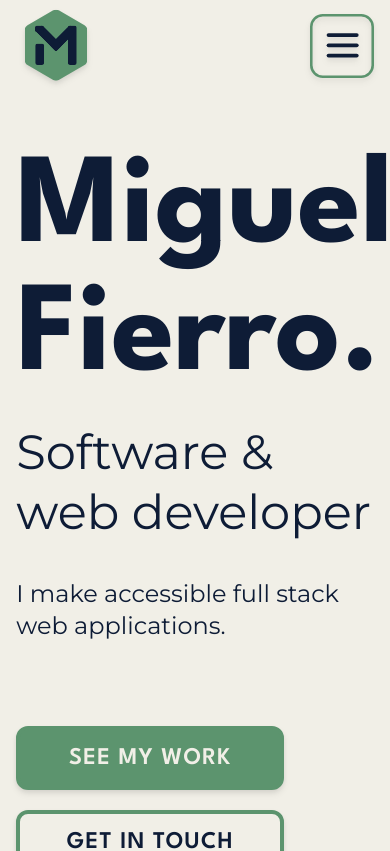
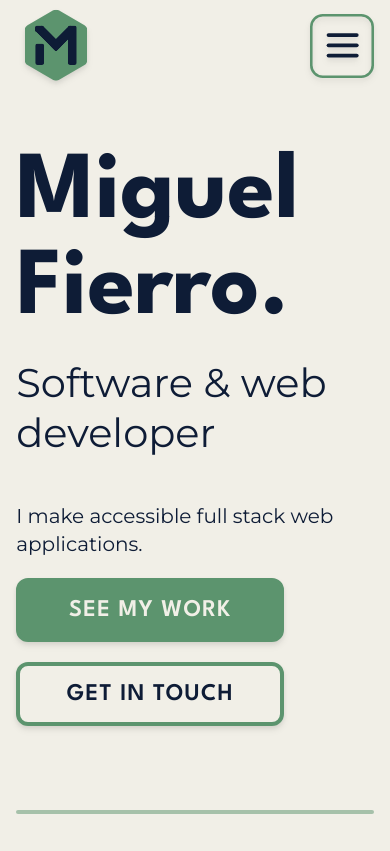
Before and after one commit to miguel-fg/portfolio-v2, a React (Vite) app: page / in a window 390 px wide. Shown: the top 851 px of the page. Built offline with nearby package versions, Linux system fonts and the light colour scheme.

Commit message:
Update sizes and spacing
Design expects a minimum width of 320px

```diff
--- a/src/components/NavBar.jsx
+++ b/src/components/NavBar.jsx
@@ -29,7 +29,7 @@ const NavBar = () => {
                     </div>
                 <div className={`${showMenu ? "" : "hidden"} w-full lg:block lg:w-auto`}>
                     <ul className="block w-full lg:w-fit-content h-fit-content flex flex-col lg:flex-row lg:self-center lg:items-center">
-                        <li className="flex py-6 lg:py-0 lg:self-center lg:mr-20 block border-b border-sea-green border-opacity-50 lg:border-b-0">
+                        <li className="flex py-6 lg:py-0 lg:self-center lg:mr-12 xl:mr-20 block border-b border-sea-green border-opacity-50 lg:border-b-0">
                             <Link
                                 to="/"
                                 className="text-h3 font-LS uppercase text-oxford-blue hover:underline hover:decoration-2 rounded-xl active:text-sea-green"
@@ -37,7 +37,7 @@ const NavBar = () => {
                                 Home
                             </Link>
                         </li>
-                        <li className="flex py-6 lg:py-0 lg:self-center lg:mr-20 block border-b border-sea-green border-opacity-50 lg:border-b-0">
+                        <li className="flex py-6 lg:py-0 lg:self-center lg:mr-12 xl:mr-20 block border-b border-sea-green border-opacity-50 lg:border-b-0">
                             <Link
                                 to="/about"
                                 className="text-h3 font-LS uppercase text-oxford-blue hover:underline hover:decoration-2 rounded-xl active:text-sea-green"
@@ -45,7 +45,7 @@ const NavBar = () => {
                                 About
                             </Link>
                         </li>
-                        <li className="flex py-6 lg:py-0 lg:self-center lg:mr-20 block border-b border-sea-green border-opacity-50 lg:border-b-0">
+                        <li className="flex py-6 lg:py-0 lg:self-center lg:mr-12 xl:mr-20 block border-b border-sea-green border-opacity-50 lg:border-b-0">
                             <Link
                                 to="/portfolio"
                                 className="text-h3 text-nowrap font-LS uppercase text-oxford-blue hover:underline hover:decoration-2 rounded-xl active:text-sea-green"
--- a/src/pages/Home.jsx
+++ b/src/pages/Home.jsx
@@ -9,25 +9,25 @@ import home from "../images/photos/home.jpg";
 const Home = () => {
     return (
         <>
-            <h1 className="text-h1 font-LS text-oxford-blue mt-10 leading-none">
+            <h1 className="text-h1 md:text-h1lg font-LS text-oxford-blue mt-10 leading-none">
                 Miguel Fierro.
             </h1>
             <h2 className="text-subtitle font-MT text-oxford-blue leading-tight">
                 Software & web developer
             </h2>
-            <p className="text-2xl text-oxford-blue font-MT mt-4">
+            <p className="text-xl text-oxford-blue font-MT mt-6">
                 I make accessible full stack web applications.
             </p>
             <div className="flex flex-col w-9/12 lg:flex-row gap-20">
                 <Link
                     to="/portfolio"
-                    className="bg-sea-green border-4 border-sea-green text-center px-10 py-2.5 rounded-xl drop-shadow-md text-h3 text-nowrap uppercase font-LS text-alabaster mt-16 active:bg-oxford-blue active:border-oxford-blue focus:outline-none focus:ring-oxford-blue focus:ring-4"
+                    className="bg-sea-green border-4 border-sea-green text-center px-5 md:px-10 py-2.5 rounded-xl drop-shadow-md text-h3 text-nowrap uppercase font-LS text-alabaster mt-0 lg:mt-16 active:bg-oxford-blue active:border-oxford-blue focus:outline-none focus:ring-oxford-blue focus:ring-4"
                 >
                     See my work
                 </Link>
                 <Link
                     to="/contact"
-                    className="bg-alabaster border-4 border-sea-green text-center px-10 py-2.5 rounded-xl drop-shadow-md text-h3 text-nowrap uppercase font-LS text-oxford-blue mt-0 lg:mt-16 active:bg-oxford-blue active:text-alabaster active:border-oxford-blue focus:outline-none focus:ring-oxford-blue focus:ring-4 focus:border-alabaster"
+                    className="bg-alabaster border-4 border-sea-green text-center px-5 md:px-10 py-2.5 rounded-xl drop-shadow-md text-h3 text-nowrap uppercase font-LS text-oxford-blue mt-0 lg:mt-16 active:bg-oxford-blue active:text-alabaster active:border-oxford-blue focus:outline-none focus:ring-oxford-blue focus:ring-4 focus:border-alabaster"
                 >
                     Get in touch
                 </Link>
@@ -129,7 +129,7 @@ const Home = () => {
                     </p>
                     <Link
                         to="/portfolio"
-                        className="bg-sea-green text-center text-nowrap px-10 py-3 rounded-xl drop-shadow-md text-h3 uppercase font-LS text-alabaster active:bg-oxford-blue focus:outline-none focus:ring-oxford-blue focus:ring-4"
+                        className="bg-sea-green text-center text-nowrap px-5 md:px-10 py-3 rounded-xl drop-shadow-md text-h3 uppercase font-LS text-alabaster active:bg-oxford-blue focus:outline-none focus:ring-oxford-blue focus:ring-4"
                     >
                         View my projects
                     </Link>
--- a/tailwind.config.js
+++ b/tailwind.config.js
@@ -17,10 +17,11 @@ export default {
             fontSize: {
                 body: ["1.25rem", { lineHeight: "130%", fontWeight: "400" }],
                 "sub-subtitle": ["2.25rem", { fontWeight: "400" }],
-                subtitle: ["3rem", { fontWeight: "400" }],
+                subtitle: ["2.5rem", { fontWeight: "400" }],
                 h3: ["1.5rem", { letterSpacing: "0.05em", fontWeight: "600" }],
                 h2: ["4rem", { fontWeight: "700" }],
-                h1: ["8rem", { fontWeight: "700" }],
+                h1: ["6rem", { fontWeight: "700" }],
+                h1lg: ["8rem", { fontWeight: "700"}]
             },
             gridTemplateColumns: {
                 12: "repeat(12, auto)",
```
